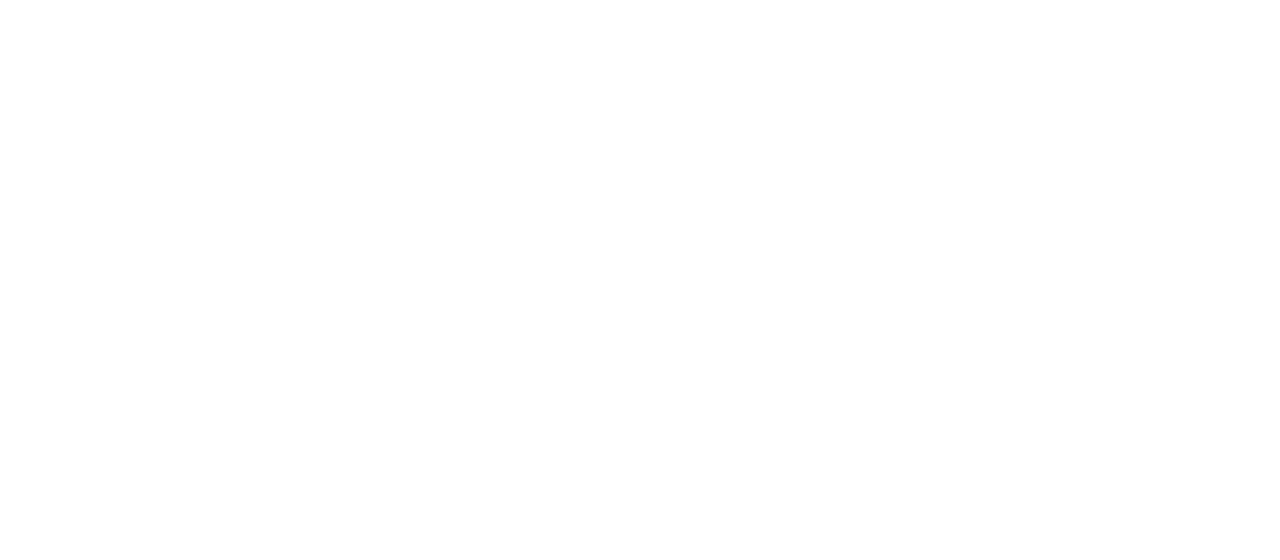
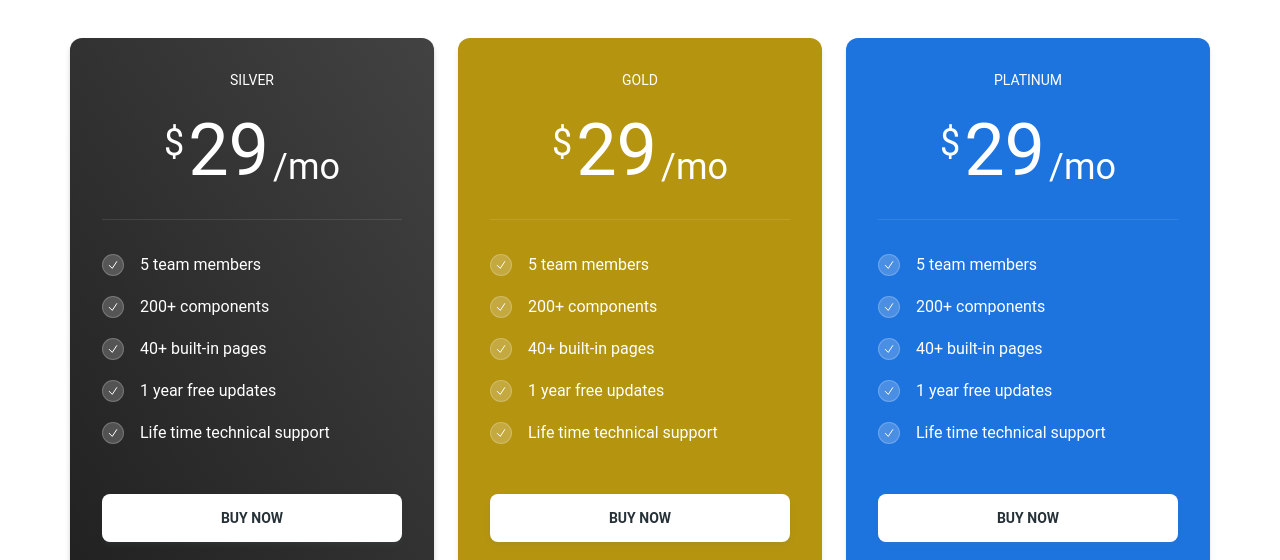
Before and after one commit to Mahbub049/hostelmania, a React (Vite) app: page / in a window 1280 px wide. Shown: the part 765-1325 px from the top of the page. Before the commit the page ends 800 px from the top, so only its background shows below. Built offline with nearby package versions, Linux system fonts and the light colour scheme.

Commit message:
membership card design created

```diff
--- a/src/pages/Home/Banner/Banner.jsx
+++ b/src/pages/Home/Banner/Banner.jsx
@@ -2,7 +2,7 @@ import { Carousel, Typography, Button, Input } from "@material-tailwind/react";
 
 const Banner = () => {
   return (
-    <div>
+    <div className="mb-24">
       <Carousel className="rounded-xl h-[600px]">
         <div className="relative h-full w-full">
           <img
@@ -29,7 +29,7 @@ const Banner = () => {
                 quality of air that emanation from old trees, that so
                 wonderfully changes and renews a weary spirit.
               </Typography>
-              <div className="flex relative justify-center gap-2">
+              <div className="flex relative justify-center w-3/4 mx-auto gap-2">
                 <Input
                   type="search"
                   color="white"
--- a/src/pages/Home/Home.jsx
+++ b/src/pages/Home/Home.jsx
@@ -1,11 +1,13 @@
 import { StickyNavbar } from "../../components/Navbar/Navbar";
 import Banner from "./Banner/Banner";
+import Membership from "./Membership/Membership";
 
 const Home = () => {
     return (
         <div className="container mx-auto">
             <StickyNavbar></StickyNavbar>
             <Banner></Banner>
+            <Membership></Membership>
         </div>
     );
 };
--- /dev/null
+++ b/src/pages/Home/Membership/Membership.jsx
@@ -0,0 +1,273 @@
+import {
+  Card,
+  CardHeader,
+  CardBody,
+  CardFooter,
+  Typography,
+  Button,
+} from "@material-tailwind/react";
+
+function CheckIcon() {
+  return (
+    <svg
+      xmlns="http://www.w3.org/2000/svg"
+      fill="none"
+      viewBox="0 0 24 24"
+      strokeWidth={2}
+      stroke="currentColor"
+      className="h-3 w-3"
+    >
+      <path
+        strokeLinecap="round"
+        strokeLinejoin="round"
+        d="M4.5 12.75l6 6 9-13.5"
+      />
+    </svg>
+  );
+}
+
+const Membership = () => {
+  return (
+    <div className="flex gap-6">
+      <Card
+        color="gray"
+        variant="gradient"
+        className="w-full p-8"
+      >
+        <CardHeader
+          floated={false}
+          shadow={false}
+          color="transparent"
+          className="m-0 mb-8 rounded-none border-b border-white/10 pb-8 text-center"
+        >
+          <Typography
+            variant="small"
+            color="white"
+            className="font-normal uppercase"
+          >
+            Silver
+          </Typography>
+          <Typography
+            variant="h1"
+            color="white"
+            className="mt-6 flex justify-center gap-1 text-7xl font-normal"
+          >
+            <span className="mt-2 text-4xl">$</span>29{" "}
+            <span className="self-end text-4xl">/mo</span>
+          </Typography>
+        </CardHeader>
+        <CardBody className="p-0">
+          <ul className="flex flex-col gap-4">
+            <li className="flex items-center gap-4">
+              <span className="rounded-full border border-white/20 bg-white/20 p-1">
+                <CheckIcon />
+              </span>
+              <Typography className="font-normal">5 team members</Typography>
+            </li>
+            <li className="flex items-center gap-4">
+              <span className="rounded-full border border-white/20 bg-white/20 p-1">
+                <CheckIcon />
+              </span>
+              <Typography className="font-normal">200+ components</Typography>
+            </li>
+            <li className="flex items-center gap-4">
+              <span className="rounded-full border border-white/20 bg-white/20 p-1">
+                <CheckIcon />
+              </span>
+              <Typography className="font-normal">
+                40+ built-in pages
+              </Typography>
+            </li>
+            <li className="flex items-center gap-4">
+              <span className="rounded-full border border-white/20 bg-white/20 p-1">
+                <CheckIcon />
+              </span>
+              <Typography className="font-normal">
+                1 year free updates
+              </Typography>
+            </li>
+            <li className="flex items-center gap-4">
+              <span className="rounded-full border border-white/20 bg-white/20 p-1">
+                <CheckIcon />
+              </span>
+              <Typography className="font-normal">
+                Life time technical support
+              </Typography>
+            </li>
+          </ul>
+        </CardBody>
+        <CardFooter className="mt-12 p-0">
+          <Button
+            size="lg"
+            color="white"
+            className="hover:scale-[1.02] focus:scale-[1.02] active:scale-100"
+            ripple={false}
+            fullWidth={true}
+          >
+            Buy Now
+          </Button>
+        </CardFooter>
+      </Card>
+      <Card
+        color=""
+        variant="gradient"
+        className="w-full bg-[#B59410] p-8"
+      >
+        <CardHeader
+          floated={false}
+          shadow={false}
+          color="transparent"
+          className="m-0 mb-8 rounded-none border-b border-white/10 pb-8 text-center"
+        >
+          <Typography
+            variant="small"
+            color="white"
+            className="font-normal uppercase"
+          >
+            Gold
+          </Typography>
+          <Typography
+            variant="h1"
+            color="white"
+            className="mt-6 flex justify-center gap-1 text-7xl font-normal"
+          >
+            <span className="mt-2 text-4xl">$</span>29{" "}
+            <span className="self-end text-4xl">/mo</span>
+          </Typography>
+        </CardHeader>
+        <CardBody className="p-0 text-white">
+          <ul className="flex flex-col gap-4">
+            <li className="flex items-center gap-4">
+              <span className="rounded-full border border-white/20 bg-white/20 p-1">
+                <CheckIcon />
+              </span>
+              <Typography className="font-normal">5 team members</Typography>
+            </li>
+            <li className="flex items-center gap-4">
+              <span className="rounded-full border border-white/20 bg-white/20 p-1">
+                <CheckIcon />
+              </span>
+              <Typography className="font-normal">200+ components</Typography>
+            </li>
+            <li className="flex items-center gap-4">
+              <span className="rounded-full border border-white/20 bg-white/20 p-1">
+                <CheckIcon />
+              </span>
+              <Typography className="font-normal">
+                40+ built-in pages
+              </Typography>
+            </li>
+            <li className="flex items-center gap-4">
+              <span className="rounded-full border border-white/20 bg-white/20 p-1">
+                <CheckIcon />
+              </span>
+              <Typography className="font-normal">
+                1 year free updates
+              </Typography>
+            </li>
+            <li className="flex items-center gap-4">
+              <span className="rounded-full border border-white/20 bg-white/20 p-1">
+                <CheckIcon />
+              </span>
+              <Typography className="font-normal">
+                Life time technical support
+              </Typography>
+            </li>
+          </ul>
+        </CardBody>
+        <CardFooter className="mt-12 p-0">
+          <Button
+            size="lg"
+            color="white"
+            className="hover:scale-[1.02] focus:scale-[1.02] active:scale-100"
+            ripple={false}
+            fullWidth={true}
+          >
+            Buy Now
+          </Button>
+        </CardFooter>
+      </Card>
+      <Card
+        color=""
+        variant="gradient"
+        className="w-full bg-[#1d74DE] p-8"
+      >
+        <CardHeader
+          floated={false}
+          shadow={false}
+          color="transparent"
+          className="m-0 mb-8 rounded-none border-b border-white/10 pb-8 text-center"
+        >
+          <Typography
+            variant="small"
+            color="white"
+            className="font-normal uppercase"
+          >
+            Platinum
+          </Typography>
+          <Typography
+            variant="h1"
+            color="white"
+            className="mt-6 flex justify-center gap-1 text-7xl font-normal"
+          >
+            <span className="mt-2 text-4xl">$</span>29{" "}
+            <span className="self-end text-4xl">/mo</span>
+          </Typography>
+        </CardHeader>
+        <CardBody className="p-0 text-white">
+          <ul className="flex flex-col gap-4">
+            <li className="flex items-center gap-4">
+              <span className="rounded-full border border-white/20 bg-white/20 p-1">
+                <CheckIcon />
+              </span>
+              <Typography className="font-normal">5 team members</Typography>
+            </li>
+            <li className="flex items-center gap-4">
+              <span className="rounded-full border border-white/20 bg-white/20 p-1">
+                <CheckIcon />
+              </span>
+              <Typography className="font-normal">200+ components</Typography>
+            </li>
+            <li className="flex items-center gap-4">
+              <span className="rounded-full border border-white/20 bg-white/20 p-1">
+                <CheckIcon />
+              </span>
+              <Typography className="font-normal">
+                40+ built-in pages
+              </Typography>
+            </li>
+            <li className="flex items-center gap-4">
+              <span className="rounded-full border border-white/20 bg-white/20 p-1">
+                <CheckIcon />
+              </span>
+              <Typography className="font-normal">
+                1 year free updates
+              </Typography>
+            </li>
+            <li className="flex items-center gap-4">
+              <span className="rounded-full border border-white/20 bg-white/20 p-1">
+                <CheckIcon />
+              </span>
+              <Typography className="font-normal">
+                Life time technical support
+              </Typography>
+            </li>
+          </ul>
+        </CardBody>
+        <CardFooter className="mt-12 p-0">
+          <Button
+            size="lg"
+            color="white"
+            className="hover:scale-[1.02] focus:scale-[1.02] active:scale-100"
+            ripple={false}
+            fullWidth={true}
+          >
+            Buy Now
+          </Button>
+        </CardFooter>
+      </Card>
+    </div>
+  );
+};
+
+export default Membership;
```
